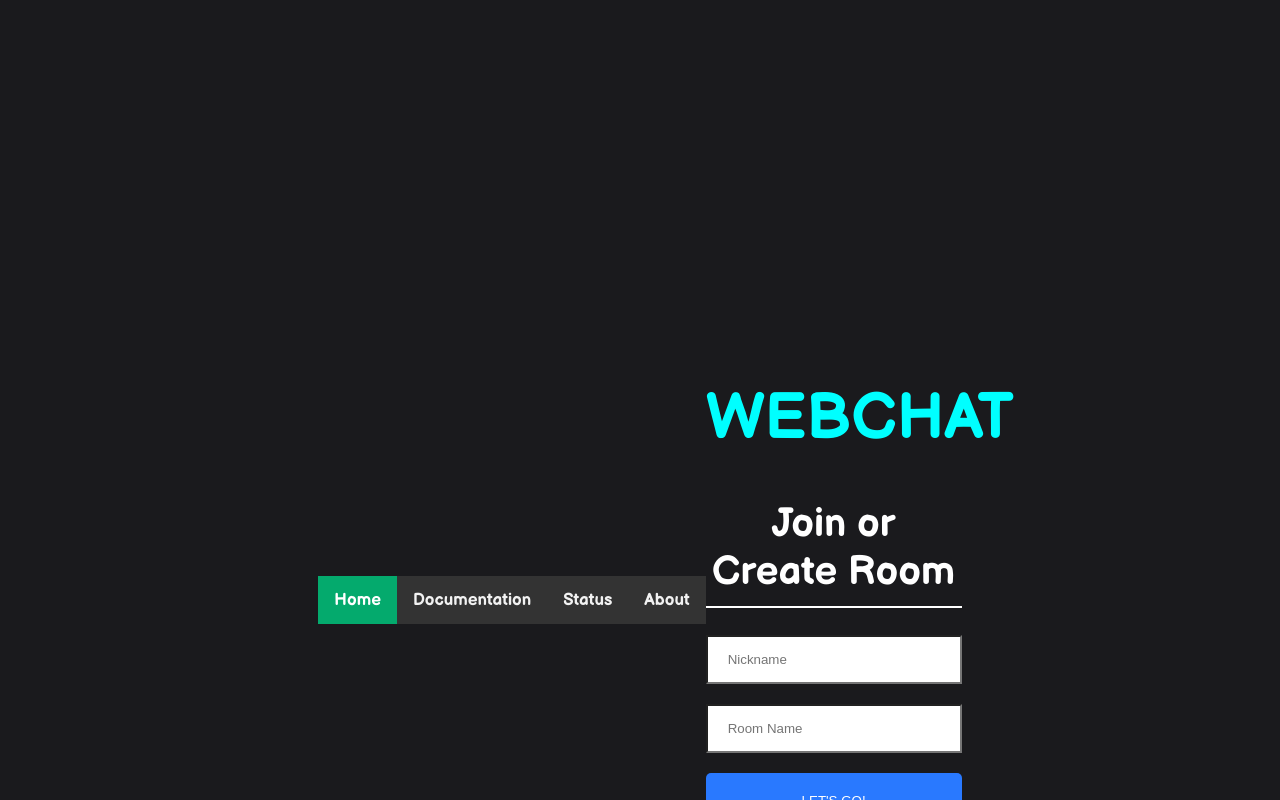
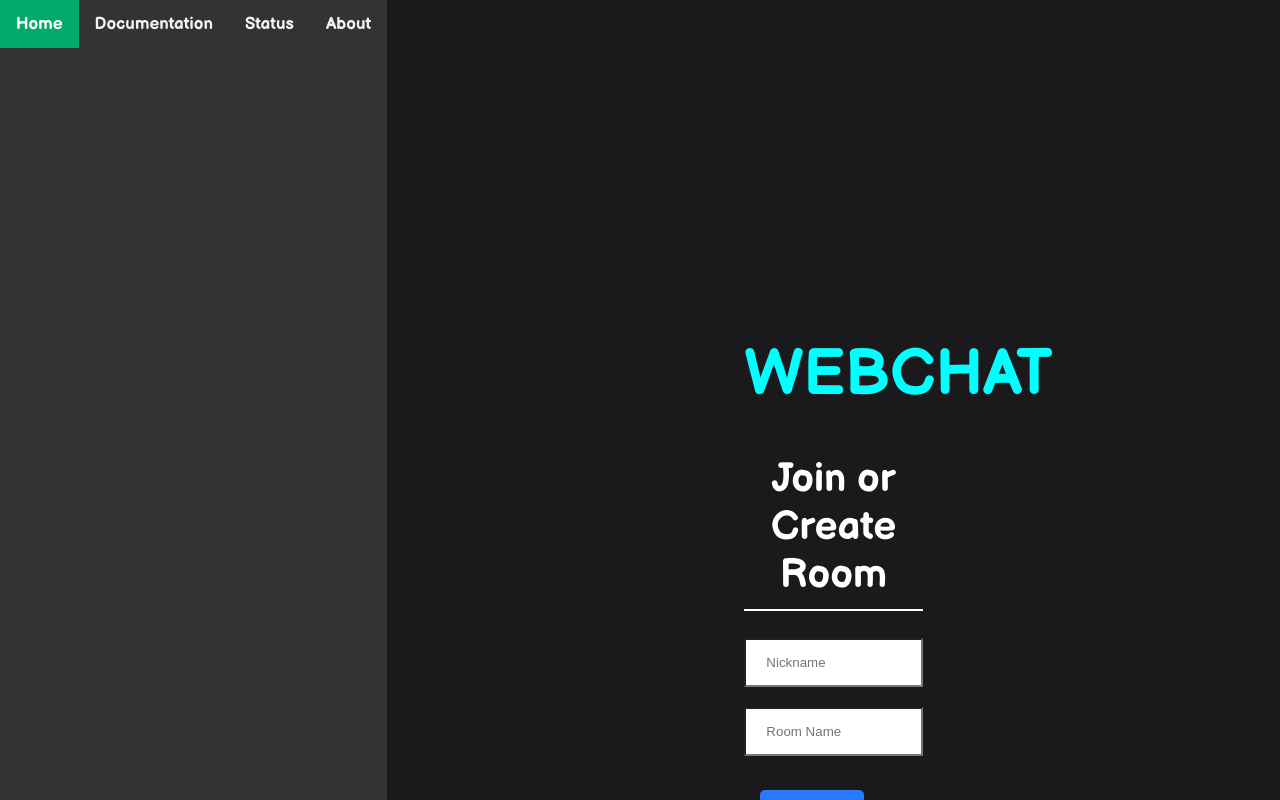
Before and after one commit to Senophyx/pocket-chat-client, a React (Create React App) app: page / in a window 1280 px wide. Shown: the top 800 px of the page. Built offline with nearby package versions, Linux system fonts and the light colour scheme.

Commit message:
Update Join.js

```diff
--- a/src/components/Join/Join.js
+++ b/src/components/Join/Join.js
@@ -9,13 +9,12 @@ export default function SignIn() {
 
 
   return (
+    <div className="topnav">
+     <a class="active" href="#home">Home</a>
+     <a href="#news">Documentation</a>
+     <a href="https://webchat.betteruptime.com/">Status</a>
+     <a href="#about">About</a>
     <div className="joinOuterContainer">
-      <div class="topnav">
-      <a class="active" href="#home">Home</a>
-      <a href="#news">Documentation</a>
-      <a href="https://webchat.betteruptime.com/">Status</a>
-      <a href="#about">About</a>
-      </div>
      <div className="joinInnerContainer">
       <div class="header">
        <style>
@@ -38,5 +37,6 @@ export default function SignIn() {
      <a href="https://webchat.betteruptime.com/" target="_blank">Status</a>
    </div>
  </div>
+</div>
 );
 }
```
